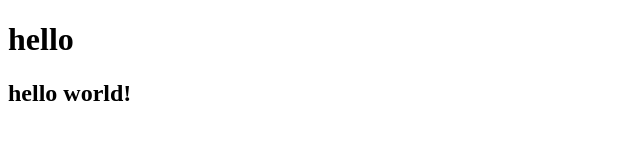
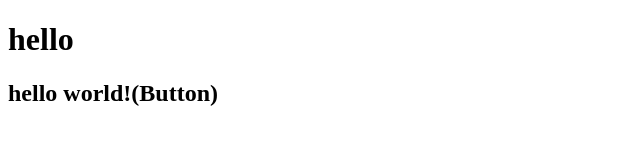
Before and after one commit to ramgarhia-create/deep-demo, a plain HTML site: page index.html in a window 1280 px wide. Shown: the whole page, without its empty margins (0-640 px from the left). Drawn offline with Linux system fonts and the light colour scheme.

```diff
--- a/index.html
+++ b/index.html
@@ -7,6 +7,6 @@
 </head>
 <body>
     <h1>hello</h1>
-    <h2>hello world!</h2>
+    <h2>hello world!(Button)</h2>
 </body>
 </html>
```
